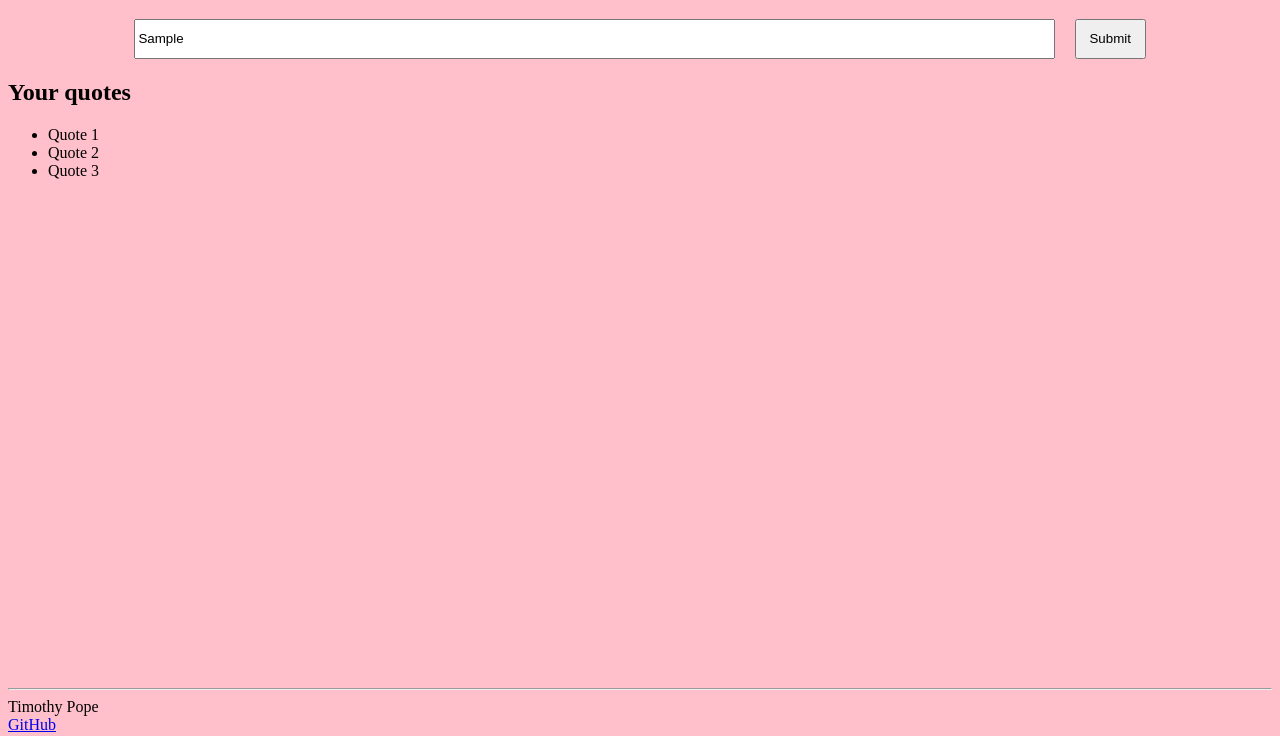
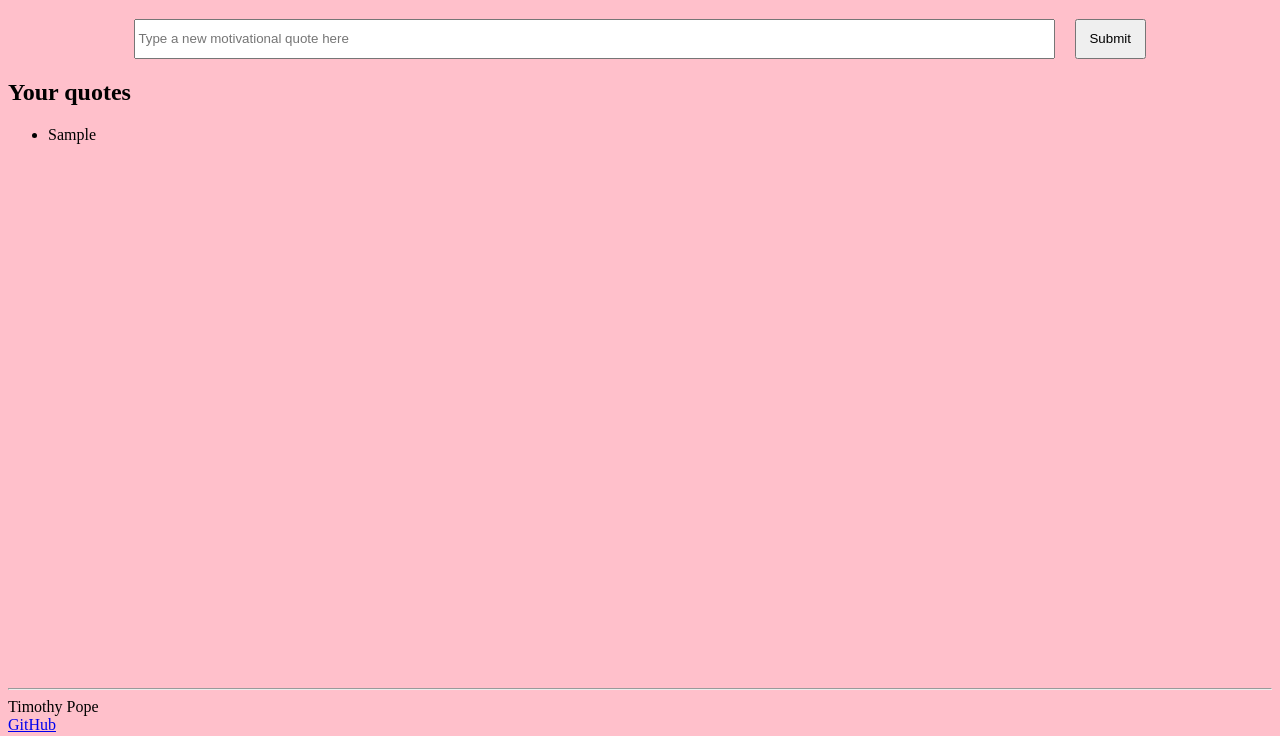
Before and after one commit to popetj1580/startup, a plain HTML site: page index.html in a window 1280 px wide. Both pictures are taken after typing "Sample" into the empty fields and a click on the button "Submit". Shown: the part 72-808 px from the top of the page. Drawn offline with Linux system fonts and the light colour scheme.

Commit message:
Added Javascript

```diff
--- a/index.html
+++ b/index.html
@@ -9,14 +9,11 @@
         <h1>Track motivational quotes here!</h1>
         <div class="inputQuote">
             <input id="quoteText" type="text" placeholder="Type a new motivational quote here" name="quoteVar"/>
-            <button>Submit</button>
+            <button onclick="addQuote()">Submit</button>
         </div>
         <div class="quotes">
             <h2>Your quotes</h2>
-            <ul>
-                <li>Quote 1</li>
-                <li>Quote 2</li>
-                <li>Quote 3</li>
+            <ul id="quoteList">
             </ul>
         </div>
         <footer>
@@ -26,4 +23,5 @@
             <a href="https://github.com/popetj1580/startup">GitHub</a>
         </footer>
     </body>
+    <script src="main.js"></script>
 </html>
--- /dev/null
+++ b/main.js
@@ -0,0 +1,15 @@
+const quoteListEl = document.querySelector("#quoteList");
+const inputEl = document.querySelector("#quoteText");
+let quotes = [];
+
+function addQuote() {
+    if (inputEl.value) {
+        console.log("Function addQuote called.");
+        quotes.push(inputEl.value);
+        inputEl.value = "";
+        const quoteEl = document.createElement("li");
+        quoteEl.textContent = quotes[quotes.length - 1];
+
+        quoteListEl.appendChild(quoteEl);
+    }
+}
```
